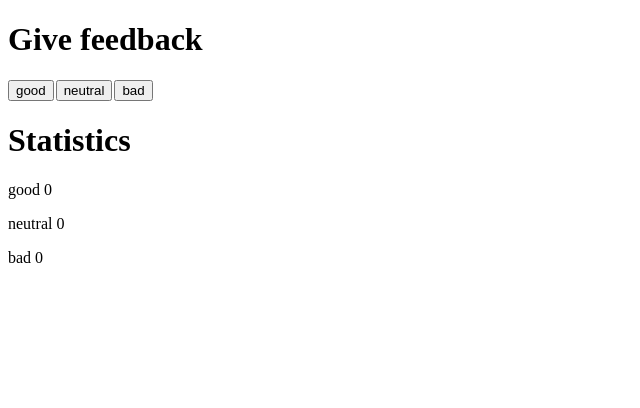
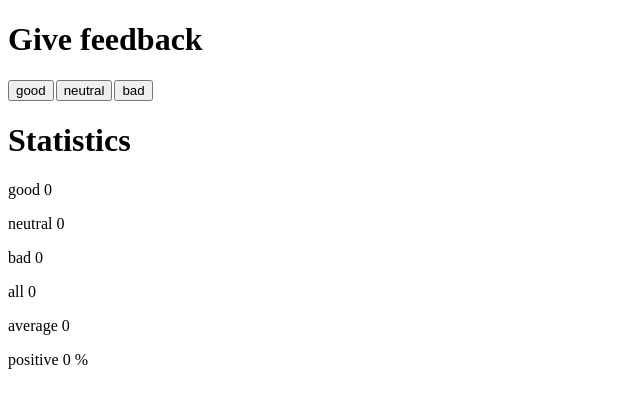
Before and after one commit to fercoopat/fullstack_open_course, a React (Vite) app in the folder part_1/unicafe/: page / in a window 1280 px wide. Shown: the top 408 px of the page, without its empty margins (0-640 px from the left). Built offline with nearby package versions, Linux system fonts and the light colour scheme.

Commit message:
part 1 - 1.7 exercise completed

```diff
--- a/part_1/unicafe/src/components/results.jsx
+++ b/part_1/unicafe/src/components/results.jsx
@@ -1,10 +1,19 @@
+import { getAverage, getPositiveFeedback } from '../helpers/results.helpers';
+
 export default function Results({ good, neutral, bad }) {
+  const all = good + neutral + bad || 0;
+  const average = getAverage(good, neutral, bad);
+  const positive = getPositiveFeedback(good, all);
+
   return (
     <div>
       <h1>Statistics</h1>
       <p>good {good}</p>
       <p>neutral {neutral}</p>
       <p>bad {bad}</p>
+      <p>all {all}</p>
+      <p>average {average}</p>
+      <p>positive {positive} %</p>
     </div>
   );
 }
--- /dev/null
+++ b/part_1/unicafe/src/helpers/results.helpers.js
@@ -0,0 +1,12 @@
+export const getAverage = (good = 0, neutral = 0, bad = 0) => {
+  const totalScore = good * 1 + neutral * 0 + bad * -1;
+
+  const totalResponses = good + neutral + bad;
+
+  const average = totalResponses === 0 ? 0 : totalScore / totalResponses;
+
+  return average;
+};
+export const getPositiveFeedback = (good = 0, total = 0) => {
+  return (good / total) * 100 || 0;
+};
```
